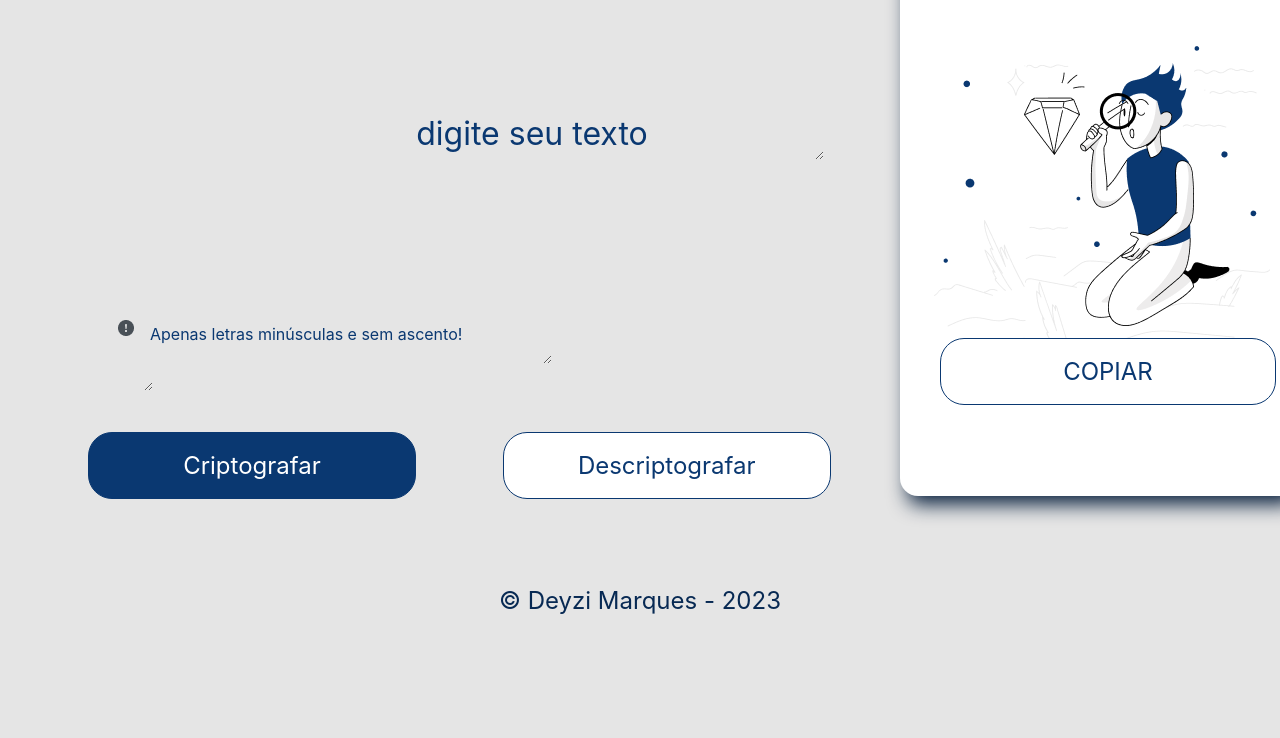
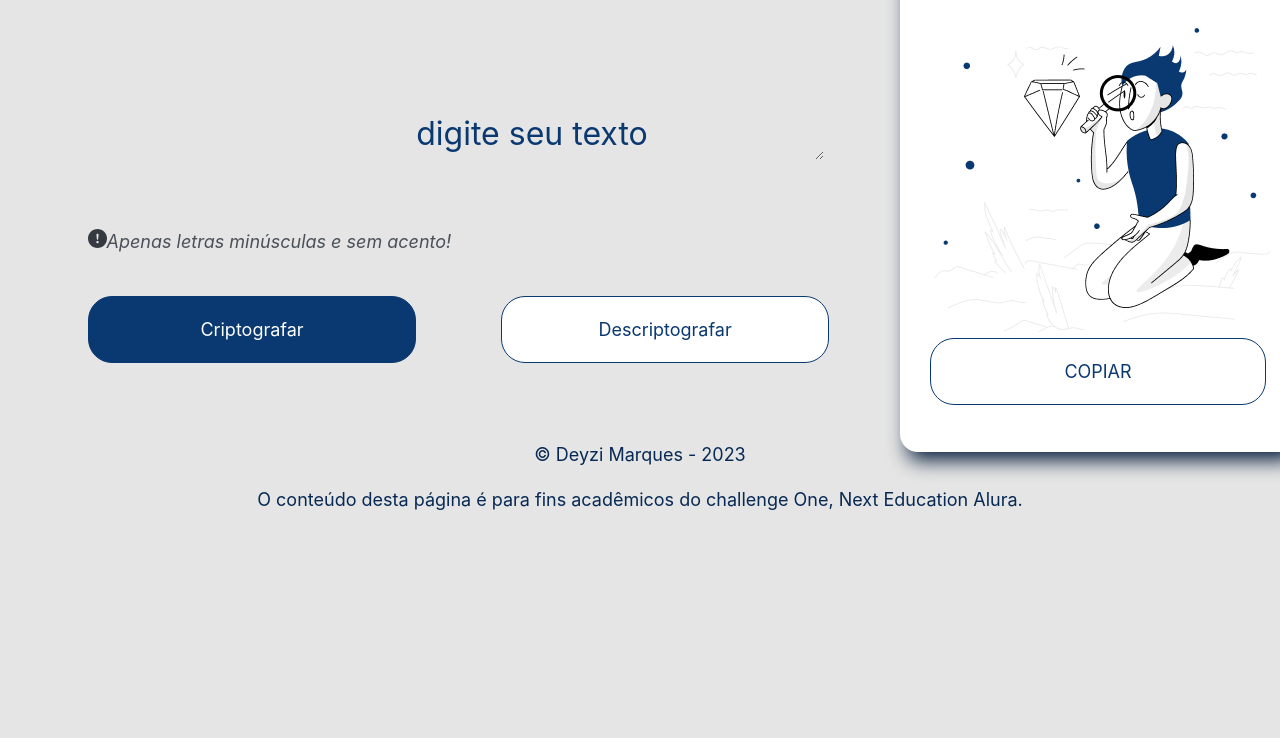
Before and after one commit to dizmarques/challenge_t5, a plain HTML site: page index.html in a window 1280 px wide. Shown: the part 62-800 px from the top of the page. Drawn offline with Linux system fonts and the light colour scheme.

Commit message:
comit inicial

```diff
--- a/index.html
+++ b/index.html
@@ -4,15 +4,21 @@
 	    <meta charset="UTF-8">
 	    <meta http-equiv="X-UA-Compatible" content="IE=edge">
 	    <meta name="viewport" content="width=device-width, initial-scale=1.0">
-	    <link rel="preconnect" href="https://fonts.googleapis.com"> <link rel="preconnect" href="https://fonts.gstatic.com" crossorigin>
-	    <link rel="stylesheet" href="style.css">
+
+	    <link rel="preconnect" href="https://fonts.googleapis.com">
+		<link rel="preconnect" href="https://fonts.gstatic.com" crossorigin>
+
+		<link rel="stylesheet" href="style.css">
+
+		<link rel="logoAlura" href="logo.svg.svg">
 		<title>Encriptador de texto</title>
 	</head>
 
     <body>
 
 	    <header>
-	   		 <img class="logoAlura" src="\challenge_t5\logo_alura" alt="logo da Alura">
+	   		 <img class="logoAlura" src="logo.svg.svg" alt="logo da Alura">
+
 		</header>
 
 	     <main>
@@ -20,8 +26,7 @@
 	     	<section>
 				<textarea class="text-area" cols="42" rows="4" placeholder="Digite seu texto"></textarea>
 
-				<textarea class="alerta" cols="1" rows="1"></textarea>
-				<textarea class="texto" cols="1" rows="1" placeholder="Apenas letras minúsculas e sem ascento!"></textarea>
+				<p><i><img src="alerta.svg.svg" alt="" style="width: 2.5%; margin-top: 30%;">Apenas letras minúsculas e sem acento!</i></p>
 
 				<div class="botoes">
 						<button class="bnt-encriptar" onclick="bntEncriptar()">Criptografar</button>
@@ -35,7 +40,9 @@
 	    	</section>
 	     </main>
 
-			</footer><p class="copyright">&copy; Deyzi Marques - 2023</footer>
+			</footer><p class="copyright">&copy; Deyzi Marques - 2023 </footer>
+				<footer><p class="copyright">O conteúdo desta página é para fins acadêmicos do challenge One, Next Education Alura.</p></footer>
+
 		<script src="script.js"></script>
   	  </body>
 </html>
--- a/style.css
+++ b/style.css
@@ -2,8 +2,13 @@
   background-color: #E5E5E5;
   font-family: 'Inter', sans-serif;
   font-weight: 400;
-  font-size: 24px;
+  font-size: 18px;
   line-height: 150%;
+  color: #495057;
+}
+* p {
+
+  font-size: 16px;
 }
 
 .logoAlura {
@@ -17,12 +22,10 @@
 }
 
  .copyright {
-  font-size: 24px;
+  font-size: 18px;
   text-align: center;
   color: #072953;
  }
-
-
 
  main {
   display:inline-block;
@@ -62,7 +65,7 @@
   background-position: 50% 40%;
   background-repeat:no-repeat;
   width: 400px;
-  height: 544px;
+  height: 500px;
   left: 900px;
   top: 10px;
   box-shadow: 0px 16px 20px -8px;
@@ -89,7 +92,7 @@
     cursor: pointer;
     height: 67px;
     width: 328px;
-    margin-top: 450px;
+    margin-top: 25px;
     margin-left: 80px;
   }
 
@@ -138,7 +141,7 @@
     height: 67px;
     top: 400px;
     left: 40px;
-    margin-left: 900px;
+    margin-left: 890px;
     position:absolute;
     width: 336px;
   }
@@ -170,16 +173,3 @@
   top: 80px;
   padding-inline-end: 100%px;
 }
-
-.alerta {
-  display:inline-block;
-  height: 67px;
-  margin: 108px;
-  margin-top: 302px;
-  background-image: url(alerta.png);
-  background-repeat: no-repeat;
-  border: none;
-  margin-left: 30px;
-  position: absolute;
-  top: 80px;
- }
```
Also changed, not shown: alerta.png (deleted), alerta.svg.svg (added), logo.svg.svg (added), logo_alura.png (deleted).
